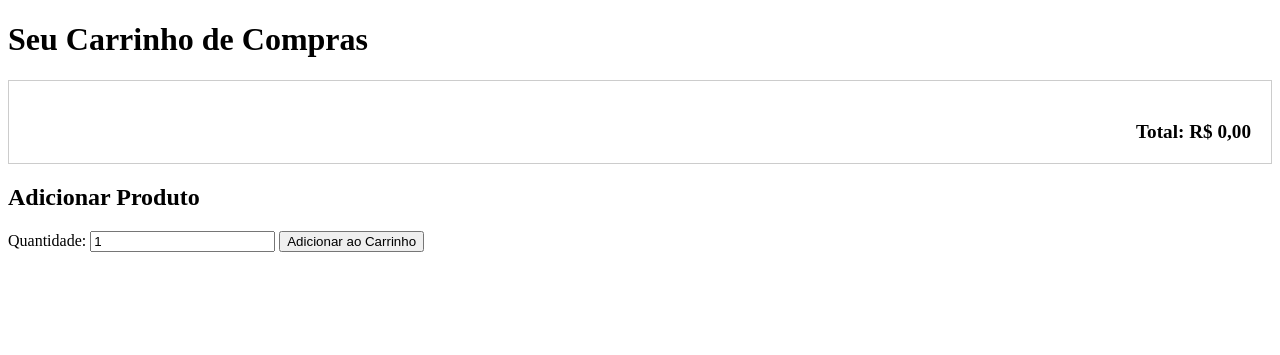
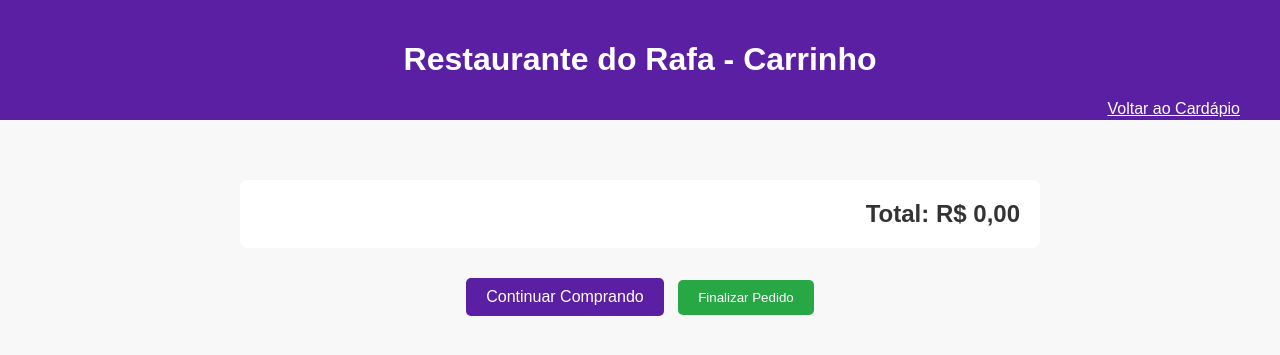
Before and after one commit to FerraszXD/cardapio-online, a PHP site: page /carrinho.php in a window 1280 px wide. Shown: the top 355 px of the page. Run offline with PHP 8.4, Linux system fonts and the light colour scheme; the visitor is signed in with stand-in values (Sample User, id 1); data that the repository does not hold is empty.

Commit message:
versao semi pronta do projeto

```diff
--- a/carrinho.php
+++ b/carrinho.php
@@ -1,115 +1,175 @@
 <?php
 session_start();
-
-// Inicializar carrinho se não existir
-if (!isset($_SESSION['carrinho'])) {
-    $_SESSION['carrinho'] = [];
-}
-
-// Adicionar item ao carrinho
-if (isset($_POST['adicionar'])) {
-    $ID_itens = $_POST['ID_itens'];
-    $NOME_itens = $_POST['NOME_itens'];
-    $PRECO_itens = $_POST['PRECO_itens'];
-    $quantidade = $_POST['quantidade'];
-
-    // Verificar se o item já existe no carrinho
-    $item_existente = false;
-    foreach ($_SESSION['carrinho'] as &$item) {
-        if ($item['ID_itens'] == $ID_itens) {
-            $item['quantidade'] += $quantidade;
-            $item_existente = true;
-            break;
-        }
-    }
-
-    if (!$item_existente) {
-        $_SESSION['carrinho'][] = [
-            'ID_itens' => $ID_itens,
-            'NOME_itens' => $NOME_itens,
-            'PRECO_itens' => $PRECO_itens,
-            'quantidade' => $quantidade
-        ];
-    }
-}
-
-// Remover item do carrinho
-if (isset($_GET['remover'])) {
-    $id = $_GET['remover'];
-    foreach ($_SESSION['carrinho'] as $key => $item) {
-        if ($item['ID_itens'] == $id) {
-            unset($_SESSION['carrinho'][$key]);
-            break;
-        }
-    }
-    // Reindexar array
-    $_SESSION['carrinho'] = array_values($_SESSION['carrinho']);
-}
-
-// Calcular total
-$total = 0;
-foreach ($_SESSION['carrinho'] as $item) {
-    $total += $item['PRECO_itens'] * $item['quantidade'];
+// Verificar se há mensagem para exibir
+$mensagem = '';
+if (isset($_SESSION['mensagem_carrinho'])) {
+    $mensagem = $_SESSION['mensagem_carrinho'];
+    // Limpa a mensagem para não exibir novamente
+    unset($_SESSION['mensagem_carrinho']);
 }
 ?>
 
 <!DOCTYPE html>
-<html lang="pt-br">
+<html lang="pt-BR">
 <head>
     <meta charset="UTF-8">
     <title>Carrinho de Compras</title>
+    <link rel="stylesheet" href="estilo.css">
     <style>
-        .carrinho {
-            border: 1px solid #ccc;
+        .carrinho-container {
+            max-width: 800px;
+            margin: 20px auto;
             padding: 20px;
-            margin: 20px 0;
         }
-        .item {
+        .carrinho-item {
             display: flex;
-            justify-content: space-between;
-            padding: 10px;
-            border-bottom: 1px solid #eee;
+            align-items: center;
+            background: white;
+            margin-bottom: 15px;
+            padding: 15px;
+            border-radius: 8px;
+            box-shadow: 0 0 8px rgba(0,0,0,0.1);
+        }
+        .carrinho-item img {
+            width: 100px;
+            height: 100px;
+            object-fit: cover;
+            border-radius: 8px;
+            margin-right: 20px;
+        }
+        .carrinho-info {
+            flex-grow: 1;
+        }
+        .carrinho-actions {
+            display: flex;
+            align-items: center;
+            gap: 10px;
+        }
+        .quantidade-btn {
+            background: #5a1fa3;
+            color: white;
+            border: none;
+            width: 30px;
+            height: 30px;
+            border-radius: 50%;
+            cursor: pointer;
+        }
+        .quantidade {
+            font-size: 18px;
+            margin: 0 10px;
+        }
+        .remover-btn {
+            background: #dc3545;
+            color: white;
+            border: none;
+            padding: 5px 10px;
+            border-radius: 5px;
+            cursor: pointer;
         }
         .total {
+            text-align: right;
+            font-size: 24px;
             font-weight: bold;
-            font-size: 1.2em;
-            text-align: right;
             margin-top: 20px;
+            padding: 20px;
+            background: white;
+            border-radius: 8px;
+        }
+        .empty-cart {
+            text-align: center;
+            padding: 40px;
+            font-size: 18px;
+        }
+        .btn-continuar {
+            background: #5a1fa3;
+            color: white;
+            padding: 10px 20px;
+            text-decoration: none;
+            border-radius: 5px;
+            display: inline-block;
+            margin-top: 10px;
         }
     </style>
 </head>
 <body>
-    <h1>Seu Carrinho de Compras</h1>
 
-    <div class="carrinho">
-        <?php if (empty($_SESSION['carrinho'])): ?>
-            <p>Carrinho vazio</p>
+<?php if (!empty($mensagem)): ?>
+    <div class="mensagem-carrinho" id="mensagemCarrinho">
+        <?php echo $mensagem; ?>
+    </div>
+
+    <script>
+        // Remove a mensagem após a animação
+        setTimeout(function() {
+            var mensagem = document.getElementById('mensagemCarrinho');
+            if (mensagem) {
+                mensagem.remove();
+            }
+        }, 3000);
+    </script>
+<?php endif; ?>
+
+<header>
+    <h1>Restaurante do Rafa - Carrinho</h1>
+    <div style="float:right;">
+        <a href="menu.php" style="color:white;margin-right:20px;">Voltar ao Cardápio</a>
+    </div>
+</header>
+
+<div class="carrinho-container">
+    <?php if (!isset($_SESSION['carrinho']) || count($_SESSION['carrinho']) == 0): ?>
+        <div class="empty-cart">
+            <p>Seu carrinho está vazio</p>
+            <a href="menu.php" class="btn-continuar">Continuar Comprando</a>
+        </div>
     <?php else: ?>
-            <?php foreach ($_SESSION['carrinho'] as $item): ?>
-                <div class="item">
-                    <span><?= $item['nome'] ?></span>
-                    <span>R$ <?= number_format($item['PRECO_itens'], 2, ',', '.') ?></span>
-                    <span>Quantidade: <?= $item['quantidade'] ?></span>
-                    <span>Subtotal: R$ <?= number_format($item['PRECO_itens'] * $item['quantidade'], 2, ',', '.') ?></span>
-                    <a href="?remover=<?= $item['ID_itens'] ?>">Remover</a>
+        <?php
+        $total = 0;
+        foreach ($_SESSION['carrinho'] as $index => $item):
+            $subtotal = $item['PRECO_itens'] * $item['quantidade'];
+            $total += $subtotal;
+        ?>
+            <div class="carrinho-item">
+                <img src="<?php echo $item['IMG_itens']; ?>" alt="<?php echo $item['NOME_itens']; ?>">
+                <div class="carrinho-info">
+                    <h3><?php echo $item['NOME_itens']; ?></h3>
+                    <p>R$ <?php echo number_format($item['PRECO_itens'], 2, ',', '.'); ?></p>
+                </div>
+                <div class="carrinho-actions">
+                    <form method="post" action="atualizar_carrinho.php" style="display:inline;">
+                        <input type="hidden" name="index" value="<?php echo $index; ?>">
+                        <input type="hidden" name="action" value="decrease">
+                        <button type="submit" class="quantidade-btn">-</button>
+                    </form>
+
+                    <span class="quantidade"><?php echo $item['quantidade']; ?></span>
+
+                    <form method="post" action="atualizar_carrinho.php" style="display:inline;">
+                        <input type="hidden" name="index" value="<?php echo $index; ?>">
+                        <input type="hidden" name="action" value="increase">
+                        <button type="submit" class="quantidade-btn">+</button>
+                    </form>
+
+                    <form method="post" action="remover_carrinho.php" style="display:inline;">
+                        <input type="hidden" name="index" value="<?php echo $index; ?>">
+                        <button type="submit" class="remover-btn">Remover</button>
+                    </form>
+                </div>
             </div>
         <?php endforeach; ?>
 
         <div class="total">
-                Total: R$ <?= number_format($total, 2, ',', '.') ?>
+            Total: R$ <?php echo number_format($total, 2, ',', '.'); ?>
+        </div>
+
+        <div style="text-align: center; margin-top: 20px;">
+            <a href="menu.php" class="btn-continuar">Continuar Comprando</a>
+            <button style="background: #28a745; color: white; padding: 10px 20px; border: none; border-radius: 5px; margin-left: 10px; cursor: pointer;">
+                Finalizar Pedido
+            </button>
         </div>
     <?php endif; ?>
 </div>
 
-    <!-- Exemplo de formulário para adicionar produtos (normalmente estaria em outra página) -->
-    <h2>Adicionar Produto</h2>
-    <form method="post">
-        <input type="hidden" name="produto_id" value="1">
-        <input type="hidden" name="nome" value="Produto Exemplo">
-        <input type="hidden" name="preco" value="29.90">
-        Quantidade: <input type="number" name="quantidade" value="1" min="1">
-        <button type="submit" name="adicionar">Adicionar ao Carrinho</button>
-    </form>
-
 </body>
 </html>
--- a/index.php
+++ b/index.php
@@ -63,8 +63,8 @@ if ($_POST) {
 <h2>Login do Administrador</h2>
 
 <form method="post">
-    <input type="text" name="usuario" placeholder="Usuário" required value="admin"><br><br>
-    <input type="password" name="senha" placeholder="Senha" required value="1234"><br><br>
+    <input type="text" name="usuario" placeholder="Usuário" required value=""><br><br>
+    <input type="password" name="senha" placeholder="Senha" required value=""><br><br>
     <button type="submit">Entrar</button>
 </form>
 
```
Also changed, not shown: adicionar_carrinho.php (added, +40 -0 lines), atualizar_carrinho.php (added, +24 -0 lines), estilo.css (+46 -1 lines), menu.php (+53 -1 lines), remover_carrinho.php (added, +19 -0 lines). Lines whose indentation alone changed are shown as unchanged.
